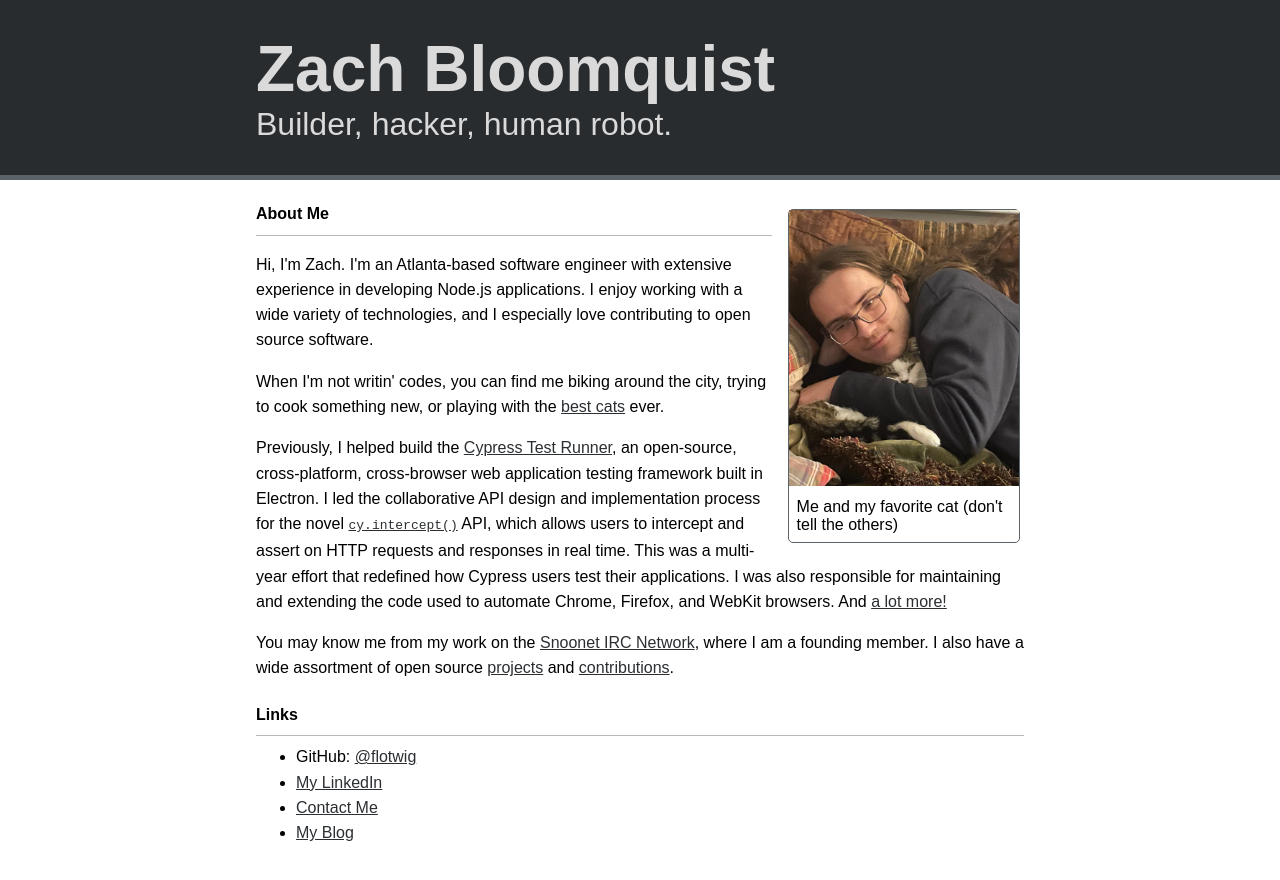
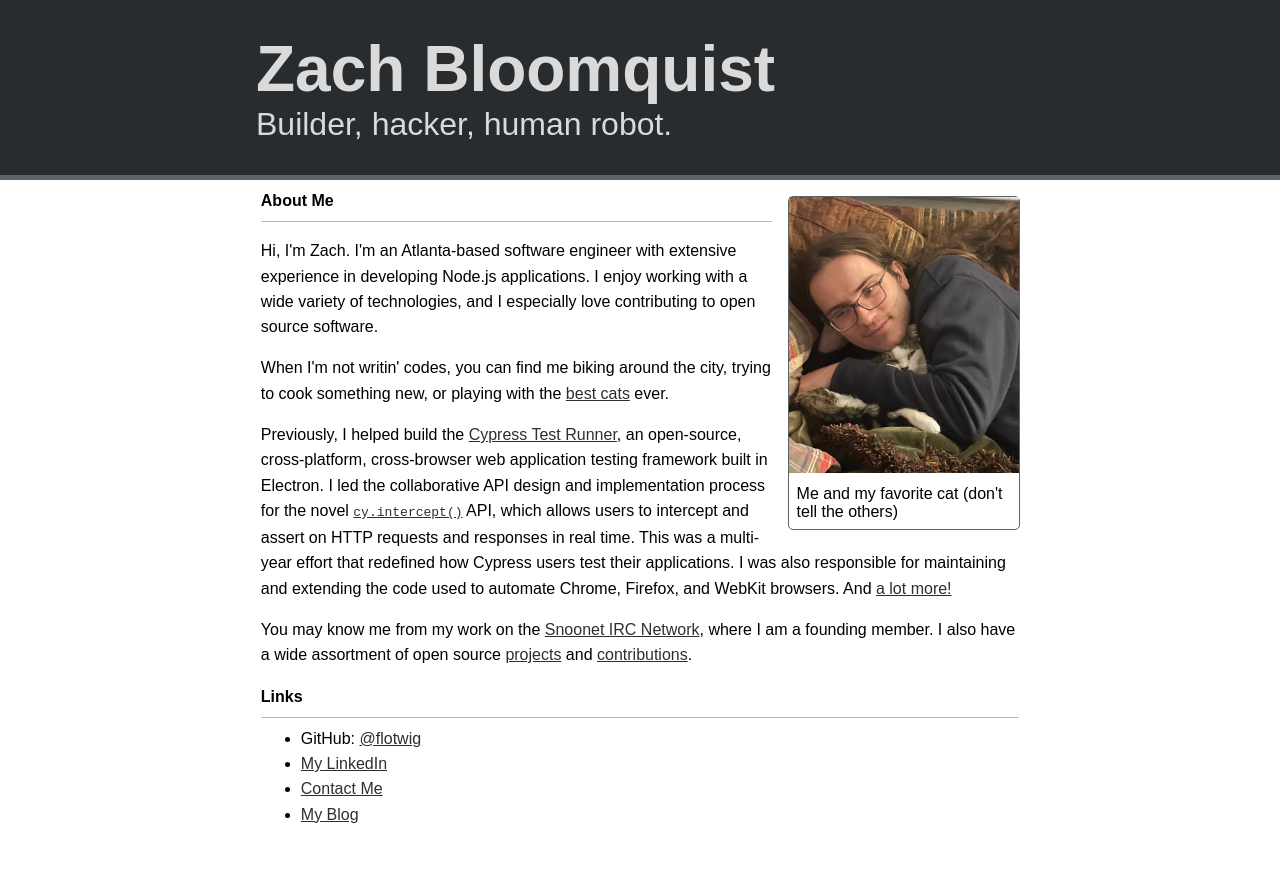
Before and after one commit to flotwig/site, a Jekyll site: the page built from index.html, in a window 1280 px wide. Shown: the top 880 px of the page. Built offline with Jekyll 4.4.1, drawn with Linux system fonts in a browser that asks for light colours.

Commit message:
style: fp line spacing, mobile padding

```diff
--- a/assets/style.scss
+++ b/assets/style.scss
@@ -36,6 +36,8 @@
 
 .frontpage {
     line-height: 1.58em;
+    padding-left: .3em;
+    padding-right: .3em;
 }
 
 article {
@@ -120,6 +122,7 @@
 
 h4 {
     margin-bottom: 0;
+    margin-top: .5em;
 }
 
 header {
```
